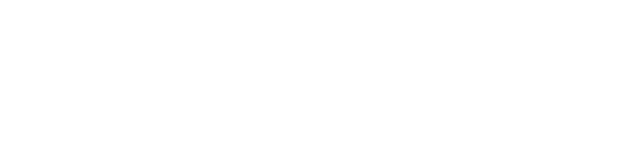
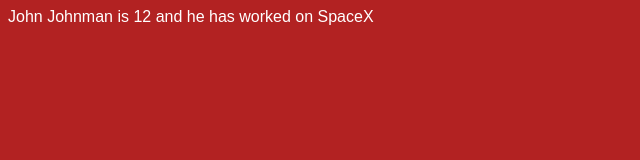
Before and after one commit to erikvanmechelen/skillshare-js, a plain HTML site: page objects.html in a window 1280 px wide. Shown: the whole page, without its empty margins (0-640 px from the left). Drawn offline with Linux system fonts and the light colour scheme.

Commit message:
new files

```diff
--- a/objects.html
+++ b/objects.html
@@ -5,8 +5,11 @@
     <meta name="viewport" content="width=device-width, initial-scale=1.0">
     <meta http-equiv="X-UA-Compatible" content="ie=edge">
     <title>Objects</title>
+    <link rel="stylesheet" href="modal.css">
 </head>
 <body>
+    <div id="test"></div>
 
+    <script src="objects.js"></script>
 </body>
 </html>
--- a/objects.js
+++ b/objects.js
@@ -1,7 +1,43 @@
-var person = {
-    name: "Elon Musk",
-    age: 45,
-    tech: ['X', 'PayPal', 'Tesla', 'SpaceX', 'Hyperloop'],
-};
+function clone() {
 
-console.log(person);
+    var person = {
+        name: "Elon Musk",  // key: value  (key-value pair)
+        age: 45,
+        tech: ['X', 'PayPal', 'Tesla', 'SpaceX', 'Hyperloop'],
+        changeName: function(new_name) {   // basically anonymous function, difference? Not declared as a variable
+            this.name = new_name;   // ^ but rather declared as a KEY inside of an OBJECT
+            return this
+        },
+        changeAge: function(new_age) {
+            this.age = parseInt(new_age);   //parseint
+            return this
+
+        }
+    };
+
+    return person;
+}
+
+var person = clone();
+var clone1 = clone();
+clone1.changeName("Definitely not a clone");
+var clone2 = clone();
+clone2.changeName("It's a me, Mario!");
+console.log(clone1);
+console.log(clone2);
+
+
+
+person.changeName('John Johnman').changeAge(12);
+
+person['married'] = true;
+
+document.querySelector('#test').innerHTML = person.name + ' is ' + person.age + ' and he has worked on ' + person.tech['3'];
+
+person.changeAge(25);
+
+for(var key in person) {
+    if(person[key].constructor === String); {
+        console.log(key, person[key].constructor, person[key]);
+    }
+}
```
